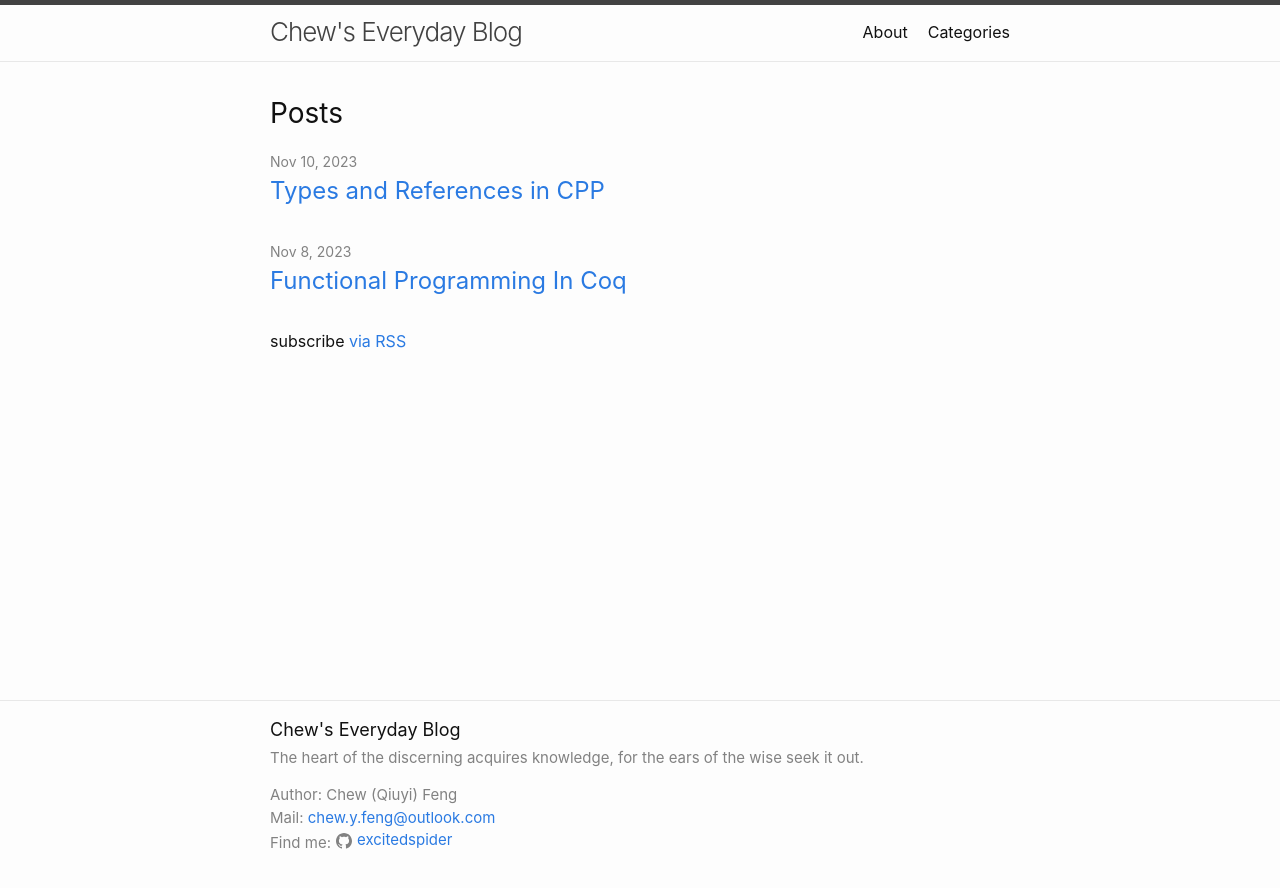
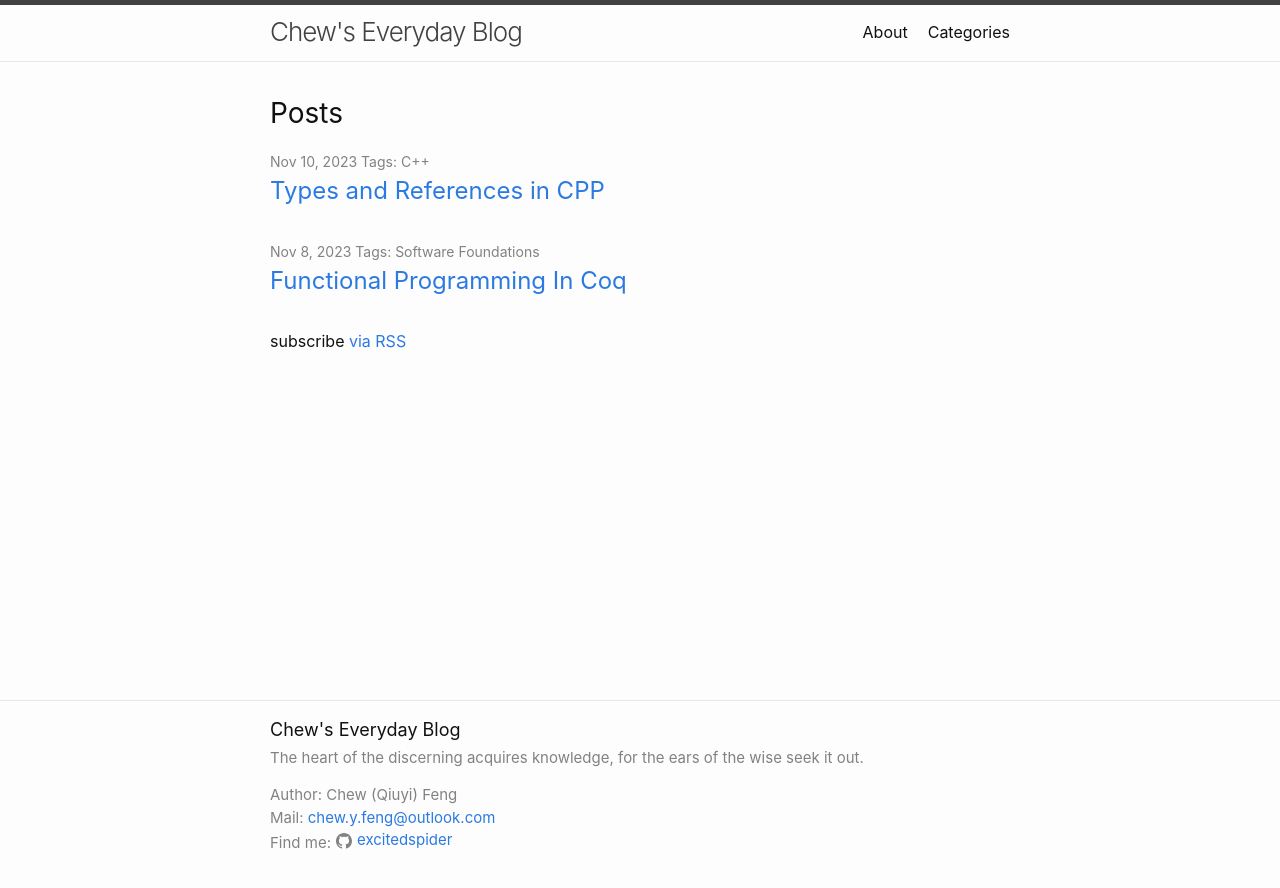
Before and after one commit to ZCLuuuu/zcluuuu.github.io, a Jekyll site: the page built from index.markdown, in a window 1280 px wide. Shown: the top 888 px of the page. Built offline with Jekyll 4.4.1, drawn with Linux system fonts in a browser that asks for light colours.

Commit message:
feat: style

```diff
--- a/_layouts/home.html
+++ b/_layouts/home.html
@@ -15,12 +15,22 @@ layout: default
       {%- for post in site.posts -%}
       <li>
         {%- assign date_format = site.minima.date_format | default: "%b %-d, %Y" -%}
-        <span class="post-meta">{{ post.date | date: date_format }}</span>
+        <span class="post-meta">{{ post.date | date: date_format }}
+          {%- if post.categories -%}
+          <span>
+            Tags:
+            {% for item in post.categories %}
+              <span>{{ item }}</span>
+            {% endfor %}
+          </span>
+          {%- endif -%}
+        </span>
         <h3>
           <a class="post-link" href="{{ post.url | relative_url }}">
             {{ post.title | escape }}
           </a>
         </h3>
+
         {%- if site.show_excerpts -%}
           {{ post.excerpt }}
         {%- endif -%}
--- a/_layouts/post.html
+++ b/_layouts/post.html
@@ -16,11 +16,12 @@ layout: default
         {% for item in page.categories %}
           <span>{{ item }}</span>
         {% endfor %}
-      {%- endif -%}</p>
       </span>
+      {%- endif -%}
       {%- if page.author -%}
         • <span itemprop="author" itemscope itemtype="http://schema.org/Person"><span class="p-author h-card" itemprop="name">{{ page.author }}</span></span>
-      {%- endif -%}</p>
+      {%- endif -%}
+    </p>
   </header>
 
   <div class="post-content e-content" itemprop="articleBody">
```
